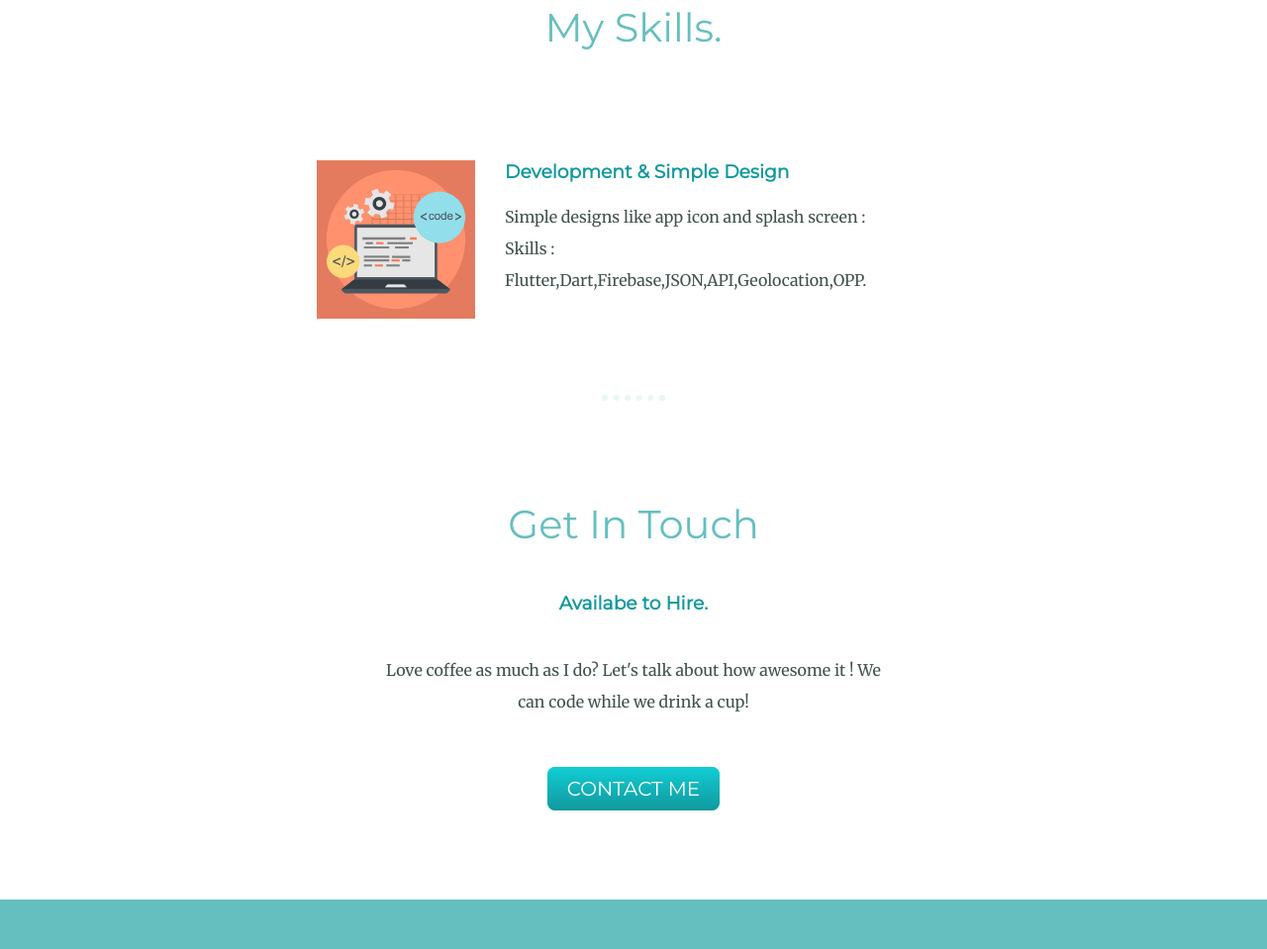
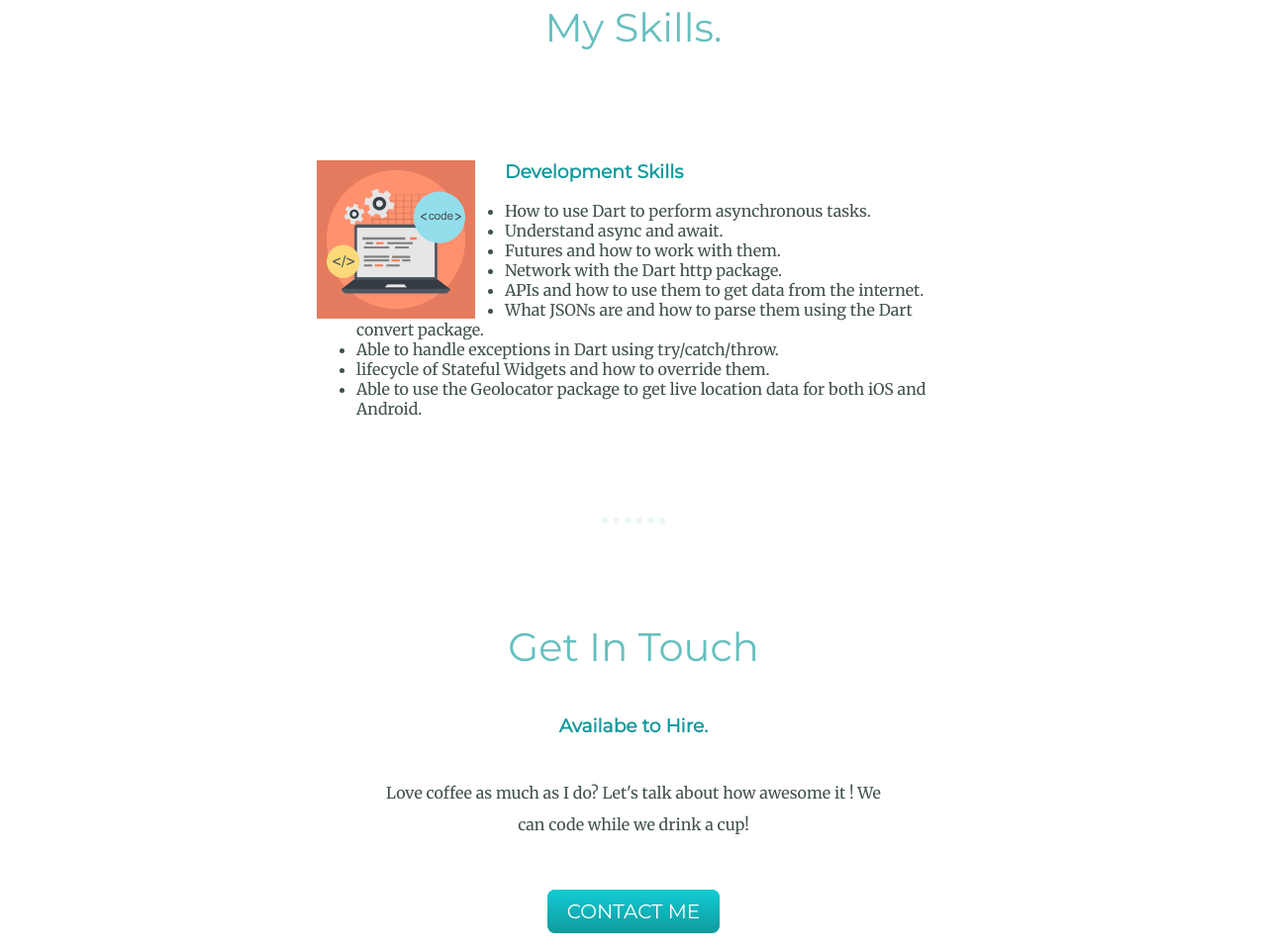
Before and after one commit to JamalAboAsy/cv, a plain HTML site: page index.html in a window 1280 px wide. Shown: the part 1553-2512 px from the top of the page at 99% size. Drawn offline with Linux system fonts and the light colour scheme.

Commit message:
Update index.html

```diff
--- a/index.html
+++ b/index.html
@@ -31,11 +31,18 @@
       <h2>My Skills.</h2>
       <div class="skill-row">
 <img class="code-img" src="images/picture.jpg">
-        <h3>Development & Simple Design</h3>
-        <p>Simple designs like app icon and splash screen :<br>
-          Skills :<br>
-           Flutter,Dart,Firebase,JSON,API,Geolocation,OPP.
-        </p>
+        <h3>Development Skills</h3>
+        <ul>
+          <li>How to use Dart to perform asynchronous tasks.</li>
+          <li>Understand async and await.</li>
+          <li>Futures and how to work with them.</li>
+          <li>Network with the Dart http package.</li>
+          <li>APIs and how to use them to get data from the internet.</li>
+          <li>What JSONs are and how to parse them using the Dart convert package.</li>
+  <li>Able to handle exceptions in Dart using try/catch/throw.</li>
+  <li>lifecycle of Stateful Widgets and how to override them.</li>
+  <li>Able to use the Geolocator package to get live location data for both iOS and Android.</li>
+        </ul>
 
       </div>
 
```
